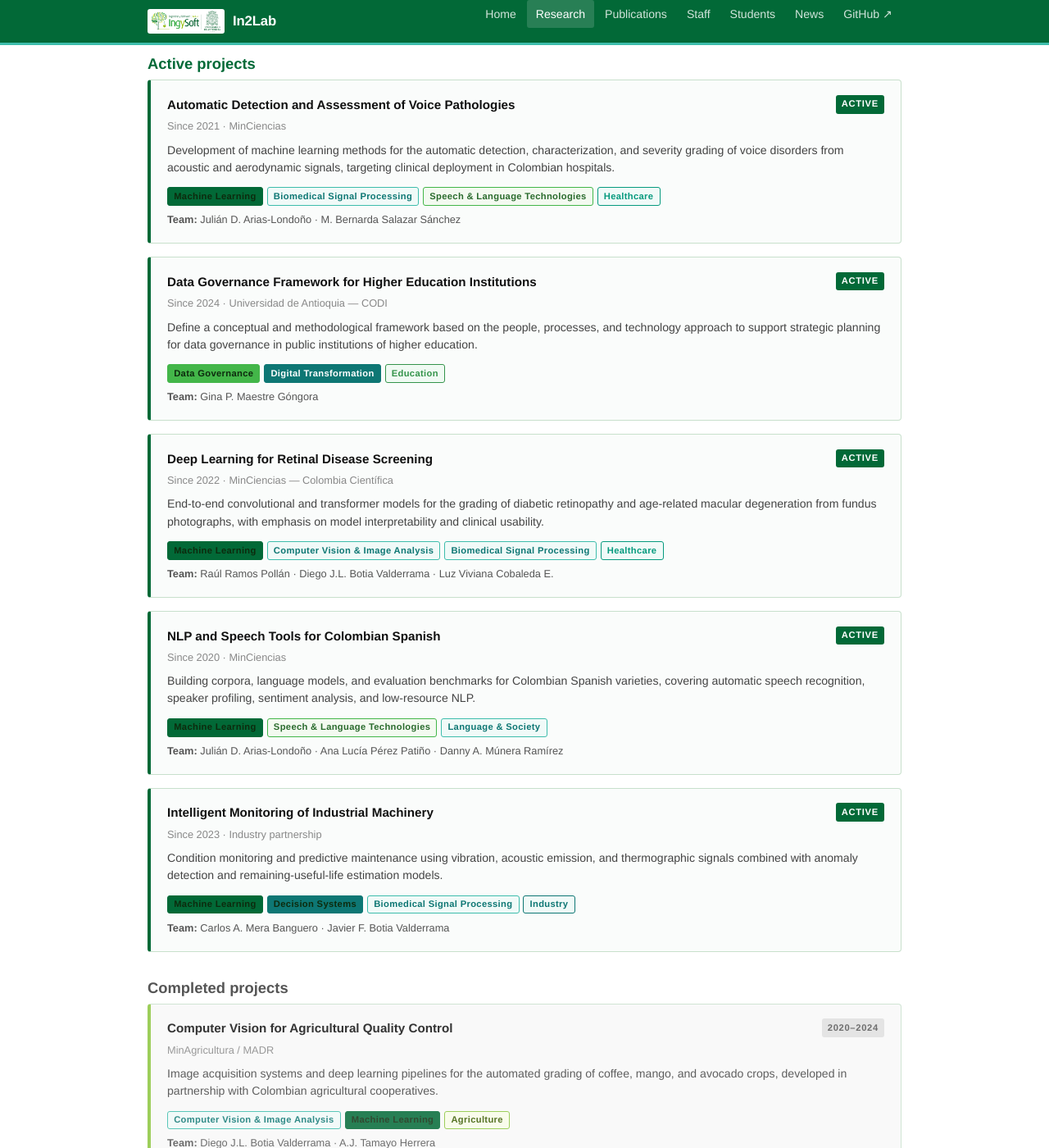
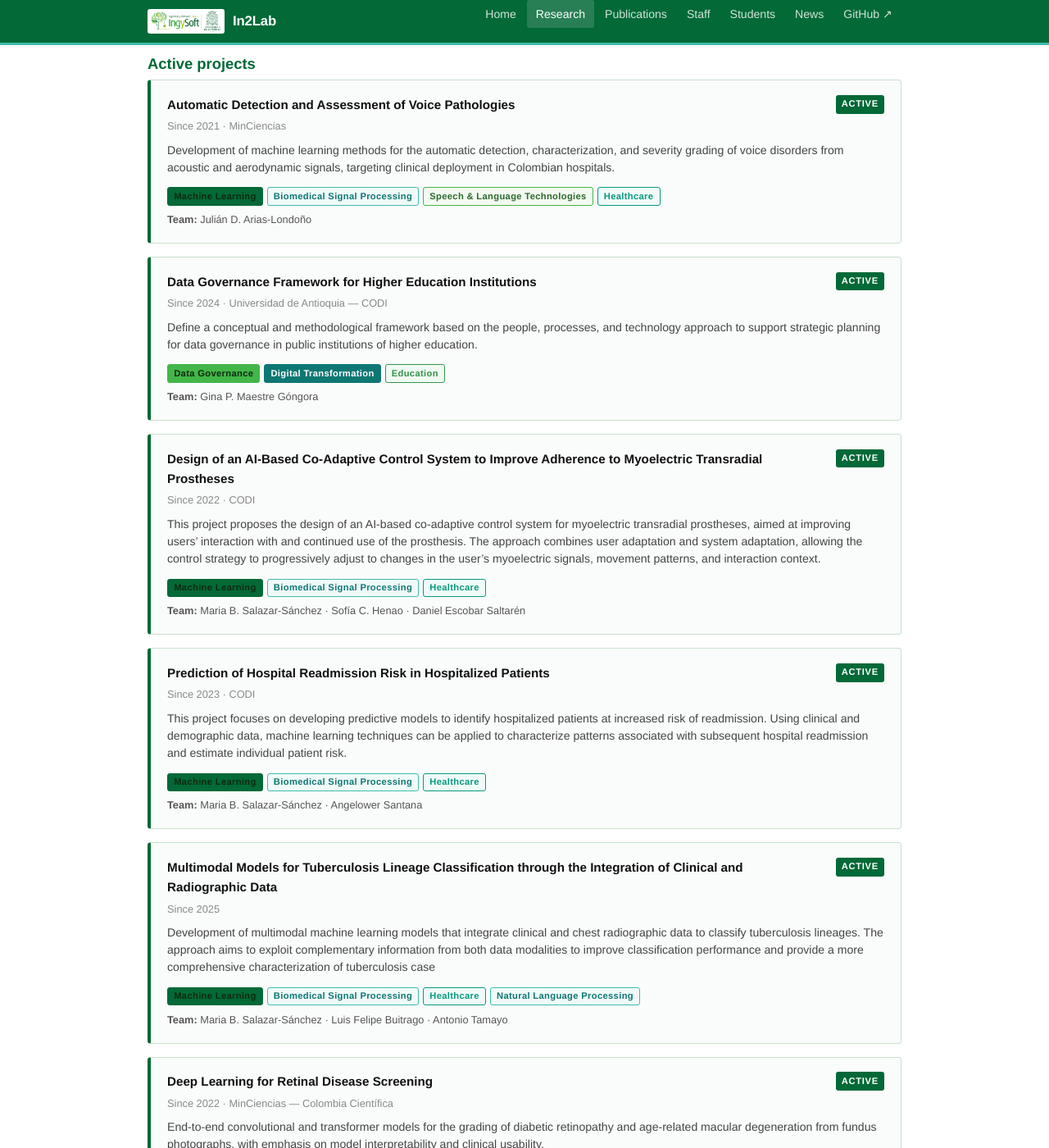
Before and after one commit to IN2LABUDEA/IN2LABUDEA.github.io, a Jekyll site: the page built from research.html, in a window 1280 px wide and 1400 px high, scrolled down 1382 px. Shown: the whole window at 82% size. Built offline with Jekyll 4.4.1, drawn with Linux system fonts in a browser that asks for light colours.

Commit message:
Proyectos Maria Bda

```diff
--- a/_data/projects.yml
+++ b/_data/projects.yml
@@ -20,7 +20,6 @@
   tags:    [ml, biomedical, speech, healthcare]
   people:
     - "Julián D. Arias-Londoño"
-    - "M. Bernarda Salazar Sánchez"
   funding: "MinCiencias"
   link:    null
 
@@ -36,6 +35,55 @@
   people:
     - "Gina P. Maestre Góngora"
   funding: "Universidad de Antioquia — CODI"
+  link:    null
+
+- title:   "Design of an AI-Based Co-Adaptive Control System to Improve Adherence to Myoelectric Transradial Prostheses"
+  desc:    >
+    This project proposes the design of an AI-based co-adaptive control system for myoelectric transradial
+    prostheses, aimed at improving users’ interaction with and continued use of the prosthesis. The approach
+    combines user adaptation and system adaptation, allowing the control strategy to progressively adjust
+    to changes in the user’s myoelectric signals, movement patterns, and interaction context.
+  status:  active
+  started: 2022
+  ended:   null
+  tags:    [ml, biomedical, healthcare]
+  people:
+    - "Maria B. Salazar-Sánchez"
+    - "Sofía C. Henao"
+    - "Daniel Escobar Saltarén"
+  funding: "CODI"
+  link:    null
+
+- title:   "Prediction of Hospital Readmission Risk in Hospitalized Patients"
+  desc:    >
+    This project focuses on developing predictive models to identify hospitalized
+    patients at increased risk of readmission. Using clinical and demographic data,
+    machine learning techniques can be applied to characterize patterns associated
+    with subsequent hospital readmission and estimate individual patient risk.
+  status:  active
+  started: 2023
+  ended:   null
+  tags:    [ml, biomedical, healthcare]
+  people:
+    - "Maria B. Salazar-Sánchez"
+    - "Angelower Santana"
+  funding: "CODI"
+  link:    null
+
+- title:   "Multimodal Models for Tuberculosis Lineage Classification through the Integration of Clinical and Radiographic Data"
+  desc:    >
+    Development of multimodal machine learning models that integrate clinical and chest radiographic
+    data to classify tuberculosis lineages. The approach aims to exploit complementary information from
+    both data modalities to improve classification performance and provide a more comprehensive characterization of tuberculosis case
+  status:  active
+  started: 2025
+  ended:   null
+  tags:    [ml, biomedical, healthcare, nlp]
+  people:
+    - "Maria B. Salazar-Sánchez"
+    - "Luis Felipe Buitrago"
+    - "Antonio Tamayo"
+  funding: null
   link:    null
 
 - title:   "Deep Learning for Retinal Disease Screening"
```
